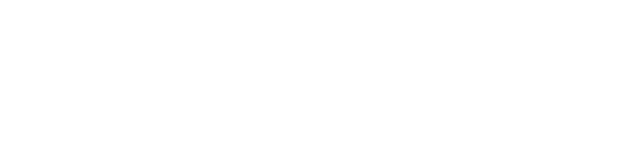
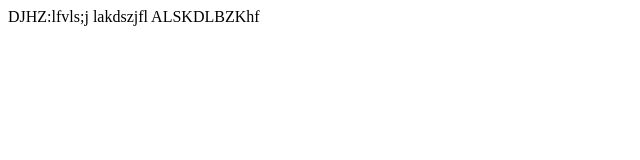
Before and after one commit to vseobelya/crap-portfolio, a plain HTML site: page index.html in a window 1280 px wide. Shown: the whole page, without its empty margins (0-640 px from the left). Drawn offline with Linux system fonts and the light colour scheme.

Commit message:
added some trash to index.html

```diff
--- a/index.html
+++ b/index.html
@@ -5,6 +5,8 @@
     <title>crap portfolio</title>
   </head>
   <body>
-
+DJHZ:lfvls;j
+lakdszjfl
+ALSKDLBZKhf
   </body>
 </html>
```
